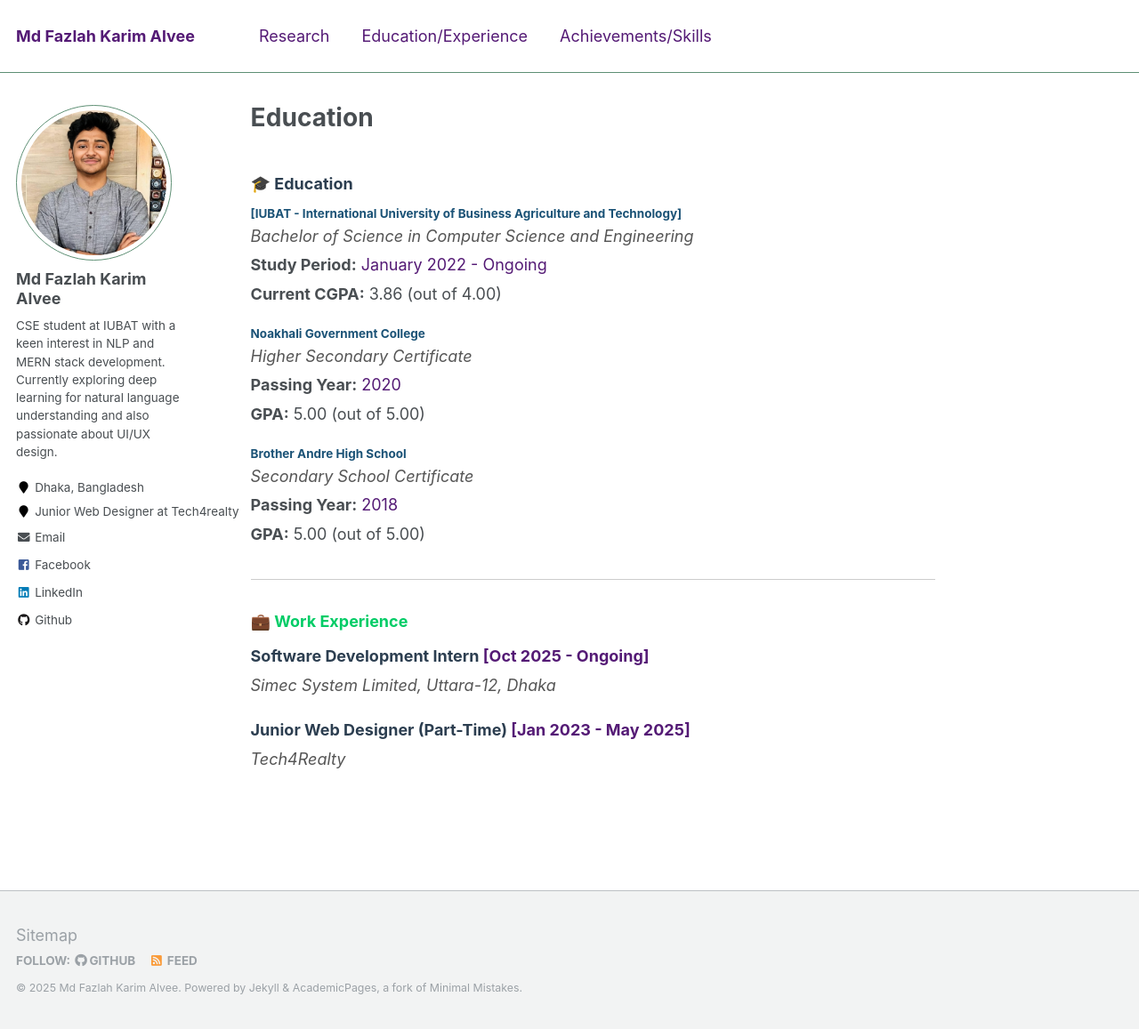
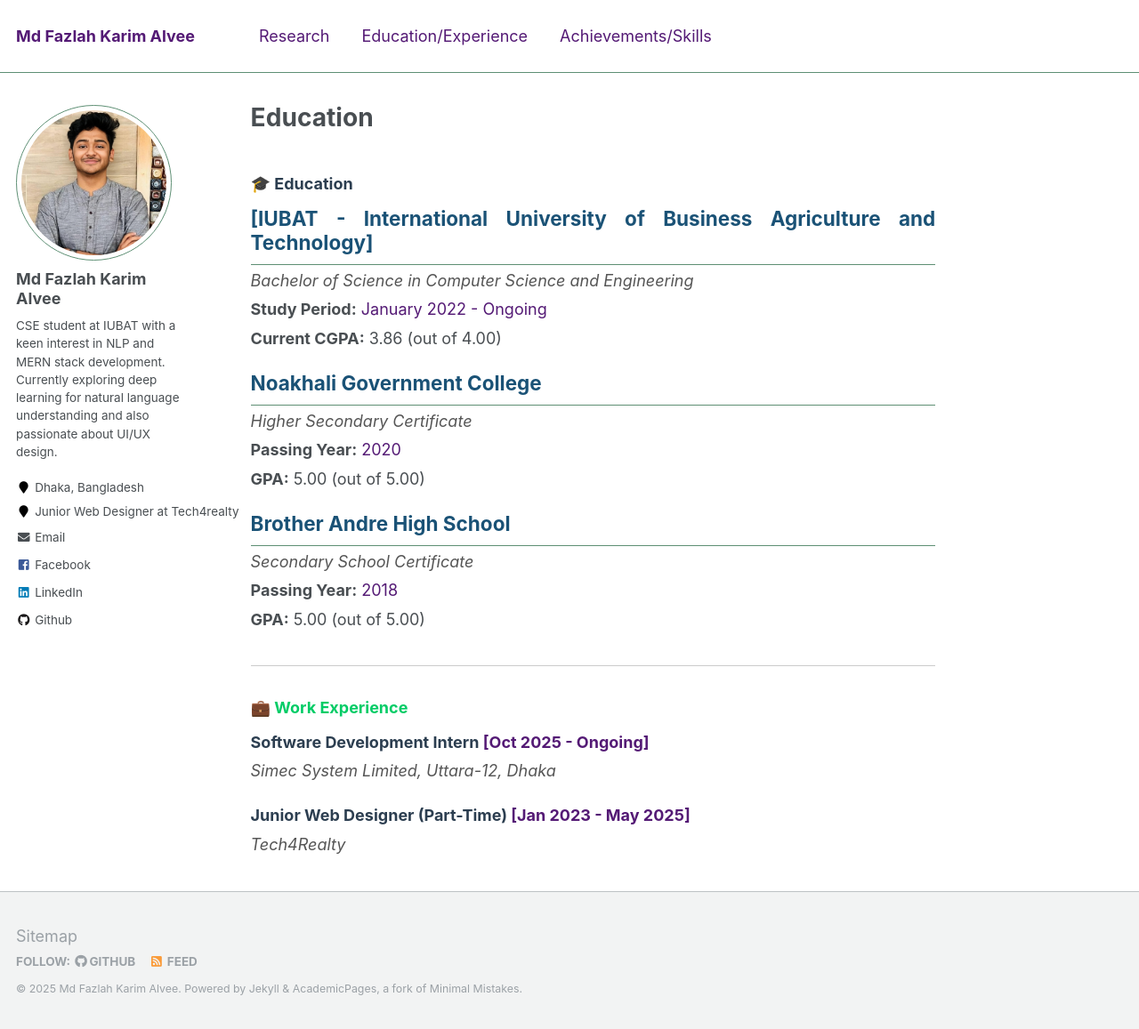
Before and after one commit to Alvee3120/alvee3120.github.io, a Jekyll site: the page built from _pages/education.md, in a window 1280 px wide and 1157 px high. Shown: the whole window at 89% size. Built offline with Jekyll 4.4.1, drawn with Linux system fonts in a browser that asks for light colours.

Commit message:
Update education.md

```diff
--- a/_pages/education.md
+++ b/_pages/education.md
@@ -13,9 +13,9 @@ permalink: /education/
   <h3 style="color: #2c3e50; margin-bottom: 0.8em;">🎓 Education</h3>
 
   <div style="margin-bottom: 1.2em;">
-    <h4 style="margin: 0; color: #1a5276;">
+    <h2 style="margin: 0; color: #1a5276;">
       <strong>[IUBAT - International University of Business Agriculture and Technology]</strong>
-    </h4>
+    </h2>
     <p style="margin: 0.2em 0; font-style: italic; color: #555;">
       Bachelor of Science in Computer Science and Engineering
     </p>
@@ -28,9 +28,9 @@ permalink: /education/
   </div>
 
   <div style="margin-bottom: 1.2em;">
-    <h4 style="margin: 0; color: #1a5276;">
+    <h2 style="margin: 0; color: #1a5276;">
       <strong>Noakhali Government College</strong>
-    </h4>
+    </h2>
     <p style="margin: 0.2em 0; font-style: italic; color: #555;">
       Higher Secondary Certificate
     </p>
@@ -43,9 +43,9 @@ permalink: /education/
   </div>
 
   <div>
-    <h4 style="margin: 0; color: #1a5276;">
+    <h2 style="margin: 0; color: #1a5276;">
       <strong>Brother Andre High School</strong>
-    </h4>
+    </h2>
     <p style="margin: 0.2em 0; font-style: italic; color: #555;">
       Secondary School Certificate
     </p>
```
